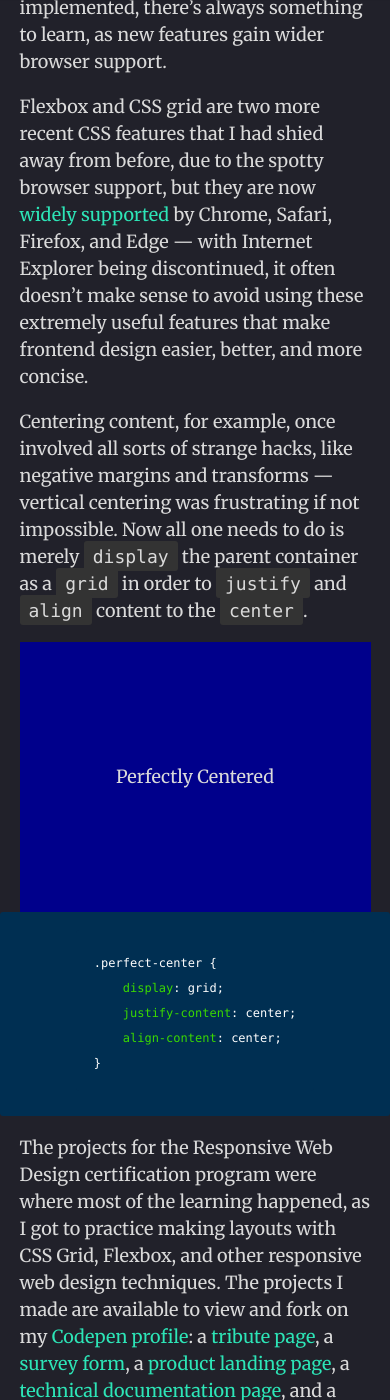
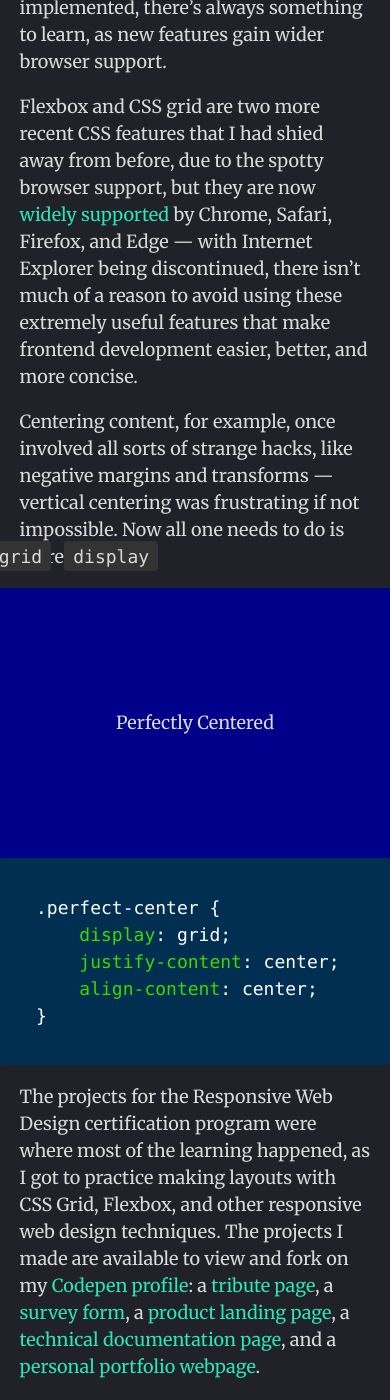
Before and after one commit to tmshkr/tmshkr.github.io, a Jekyll site: the page built from _posts/2018-11-25-responsive-design.md, in a window 390 px wide and 1400 px high, scrolled down 1555 px. Built offline with Jekyll 4.4.1, drawn with Linux system fonts in a browser that asks for light colours; nearby versions of some CDN libraries.

Commit message:
Update post and mobile styles

```diff
--- a/_posts/2018-11-25-responsive-design.md
+++ b/_posts/2018-11-25-responsive-design.md
@@ -32,8 +32,8 @@ there's always something to learn, as new features gain wider browser support.
 Flexbox and CSS grid are two more recent CSS features that I had shied away
 from before, due to the spotty browser support, but they are now [widely](https://caniuse.com/#feat=flexbox) [supported](https://caniuse.com/#feat=css-grid)
 by Chrome, Safari, Firefox, and Edge --- with Internet Explorer being discontinued,
-it often doesn't make sense to avoid using these extremely useful features that make frontend
-design easier, better, and more concise.
+there isn't much of a reason to avoid using these extremely useful features that make frontend
+development easier, better, and more concise.
 
 Centering content, for example, once involved all sorts of strange hacks, like negative margins and transforms
 --- vertical centering was frustrating if not impossible. Now all one needs to do is
@@ -50,7 +50,7 @@ content to the `center`.
 }
 </style>
 
-<div class="perfect-center">
+<div class="perfect-center full-width-mobile">
 Perfectly Centered
 </div>
 
--- a/_sass/partials/_code.scss
+++ b/_sass/partials/_code.scss
@@ -96,4 +96,21 @@ div.highlight, figure.highlight {
   .full-width pre code {
     font-size: 12px;
   }
+
+  .full-width-mobile {
+  width: 100vw;
+  position: relative;
+  left: 50%;
+  right: 50%;
+  margin-left: -50vw;
+  margin-right: -50vw;
 }
+  [class^="language-"] {
+  width: 100vw;
+  position: relative;
+  left: 50%;
+  right: 50%;
+  margin-left: -50vw;
+  margin-right: -50vw;
+  }
+}
```
